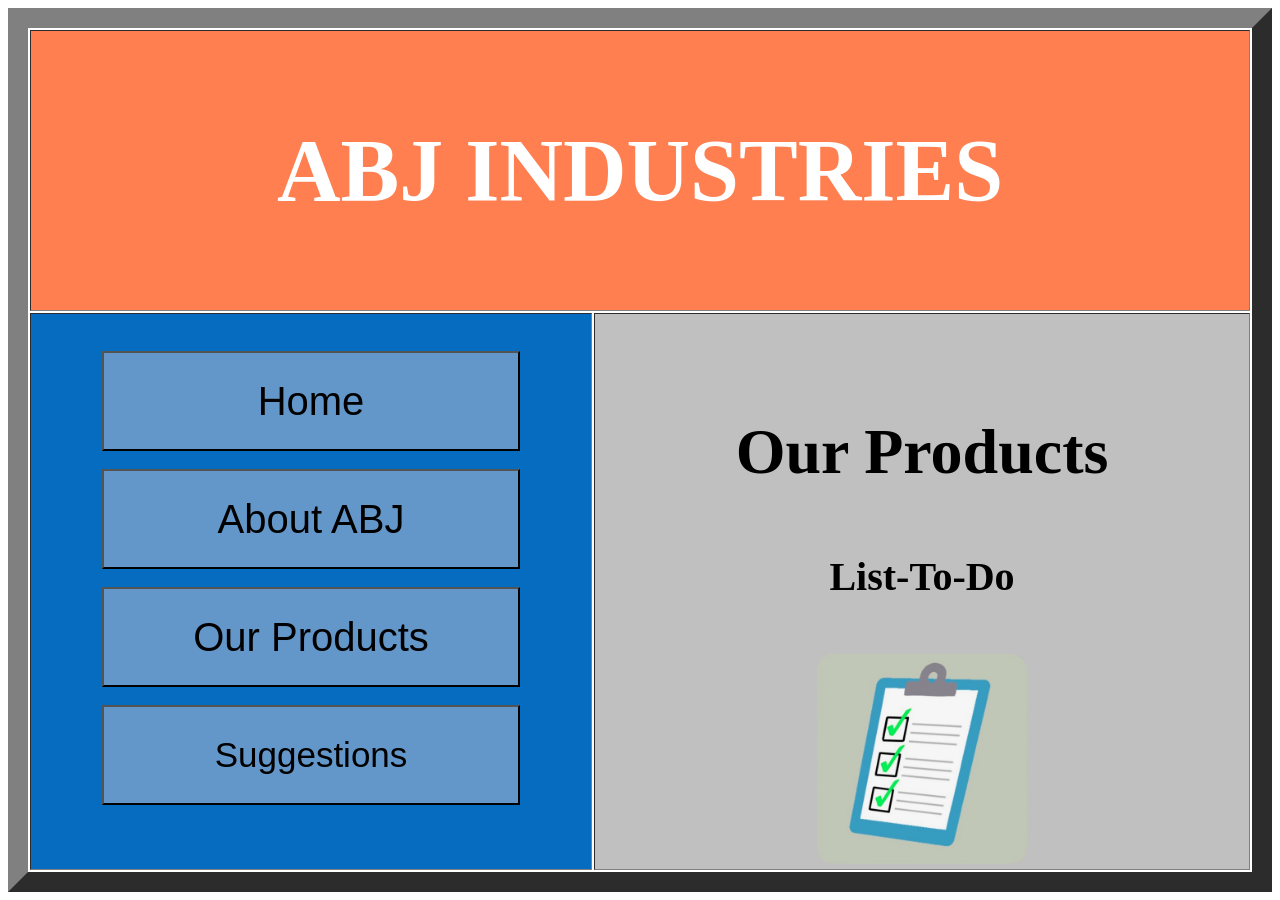
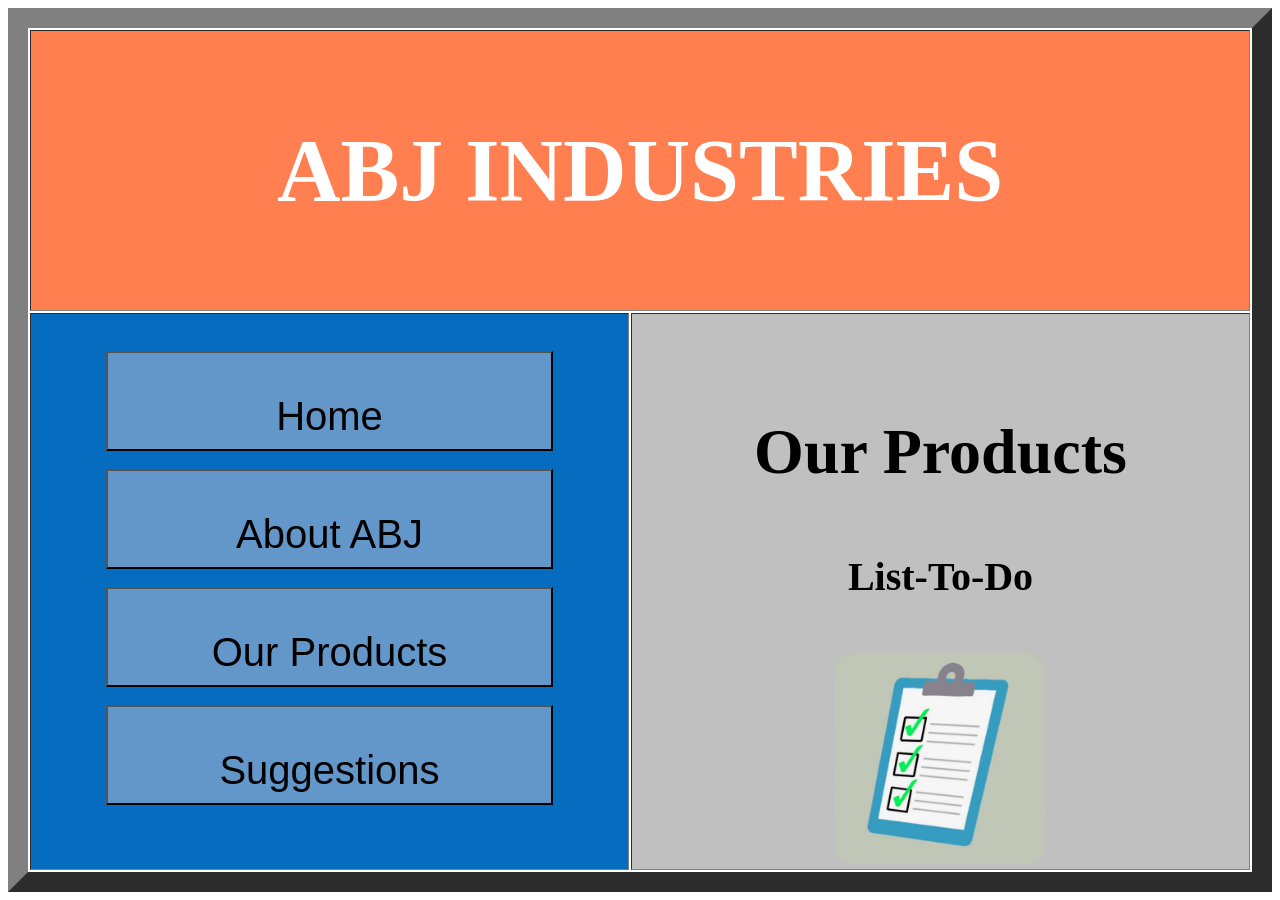
Before and after one commit to agentbobjelly9228/abjwebsitee, a Flask app: page /products in a window 1280 px wide. Run offline with Flask 2, Linux system fonts and the light colour scheme.

Commit message:
made of the better than best

```diff
--- a/static/css/otherstyle.css
+++ b/static/css/otherstyle.css
@@ -58,7 +58,7 @@
     background-color: rgb(99, 151, 201);
     display: block;
     margin: 0 auto;
-    font-size: 35px;
+    font-size: 40px;
     width: 75%;
     height: 100px;
       text-align: center
@@ -78,3 +78,6 @@
   #sug {
       font-size: 30px;
   }
+  p {
+    text-align: center;
+  }
--- a/static/css/otherstyle2.css
+++ b/static/css/otherstyle2.css
@@ -65,7 +65,7 @@
       background-color:rgb(99, 151, 201);
       display: block;
     margin: 0 auto;
-    font-size: 35px;
+    font-size: 40px;
     width: 75%;
     height: 100px;
       text-align: center
@@ -82,3 +82,7 @@
       width: 210px;
       height: 210px;
   }
+
+  p {
+      text-align: center;
+  }
--- a/templates/products.html
+++ b/templates/products.html
@@ -30,26 +30,38 @@
         <br>
         <a href="{{ url_for('index') }}" style="text-decoration: none;">
             <button id = "home">
+              <p>
                 Home
+              </p>
+
             </button>
         </a>
 
                 <br>
                 <a href="{{ url_for('about') }}" style="text-decoration: none;">
                     <button id = "about">
+                      <p>
                         About ABJ
+                      </p>
+
                     </button>
                 </a>
                     <br>
                     <a href="{{ url_for('products') }}" style="text-decoration: none;">
                       <button id = "about">
-                        Our Products
+                        <p>
+                          Our Products
+                        </p>
+
                       </button>
                     </a>
                 <br>
                 <a href="{{ url_for('suggestions') }}" style="text-decoration: none;">
                     <button id = "suggestions">
+                      <p>
                         Suggestions
+                      </p>
+
                     </button>
                 </a>
                 <br>
```
Also changed, not shown: templates/about2.html (+12 -0 lines), templates/index2.html (+12 -0 lines), templates/suggestions2.html (+12 -0 lines).
